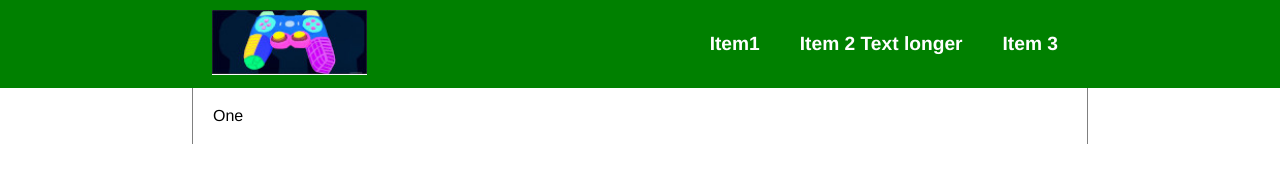
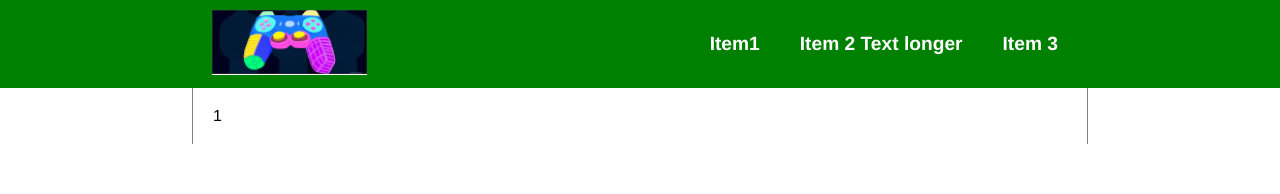
Before and after one commit to davidsennin23/poc-header, a React (Create React App) app: page /one/1 in a window 1280 px wide. Shown: the top 194 px of the page. Built offline with nearby package versions, Linux system fonts and the light colour scheme.

Commit message:
Nome do uuário como link para a listagem de fotos

```diff
--- a/src/components/organisms/content/users/UserData.js
+++ b/src/components/organisms/content/users/UserData.js
@@ -17,9 +17,6 @@ const MakeContainer = ({ marginBottom = 'auto', paddingLeft = '0' }, content) =>
     );
 }
 
-/* TODO: Fazer o texto do nome ser um link para a listagem de fotos, usando o usuário como filtro */
-/* TODO: Fazer o texto de Editar ser  */
-
 const UserData = ({ user }) =>
     MakeContainer({ paddingLeft: '0.6em' }, <>
         {MakeContainer({ marginBottom: '0.375em' },
@@ -33,7 +30,9 @@ const UserData = ({ user }) =>
         {MakeContainer({ marginBottom: '0.15em' },
             <CommonText>{user.getEmail()}</CommonText>
         )}
-        <CommonText>{"Editar"}</CommonText>
+        <InternalLink to={`/one/${user.getId()}`}>
+            <CommonText>{"Editar"}</CommonText>
+        </InternalLink>
     </>)
 
 export default UserData;
--- a/src/components/pages/MainPage.js
+++ b/src/components/pages/MainPage.js
@@ -13,7 +13,7 @@ import {
 const BodyContent = (
 <Switch>
     <Route exact path="/" component={UserList(MainContent)}/>
-    <Route path="/one" component={() => <MainContent>One</MainContent>}/>
+    <Route path="/one/:userFilter?" component={(props) => <MainContent>{props.match.params.userFilter}</MainContent>}/>
     <Route path="/two/:userFilter?" component={UserMeals(MainContent)}/>
 </Switch>
 );
```
